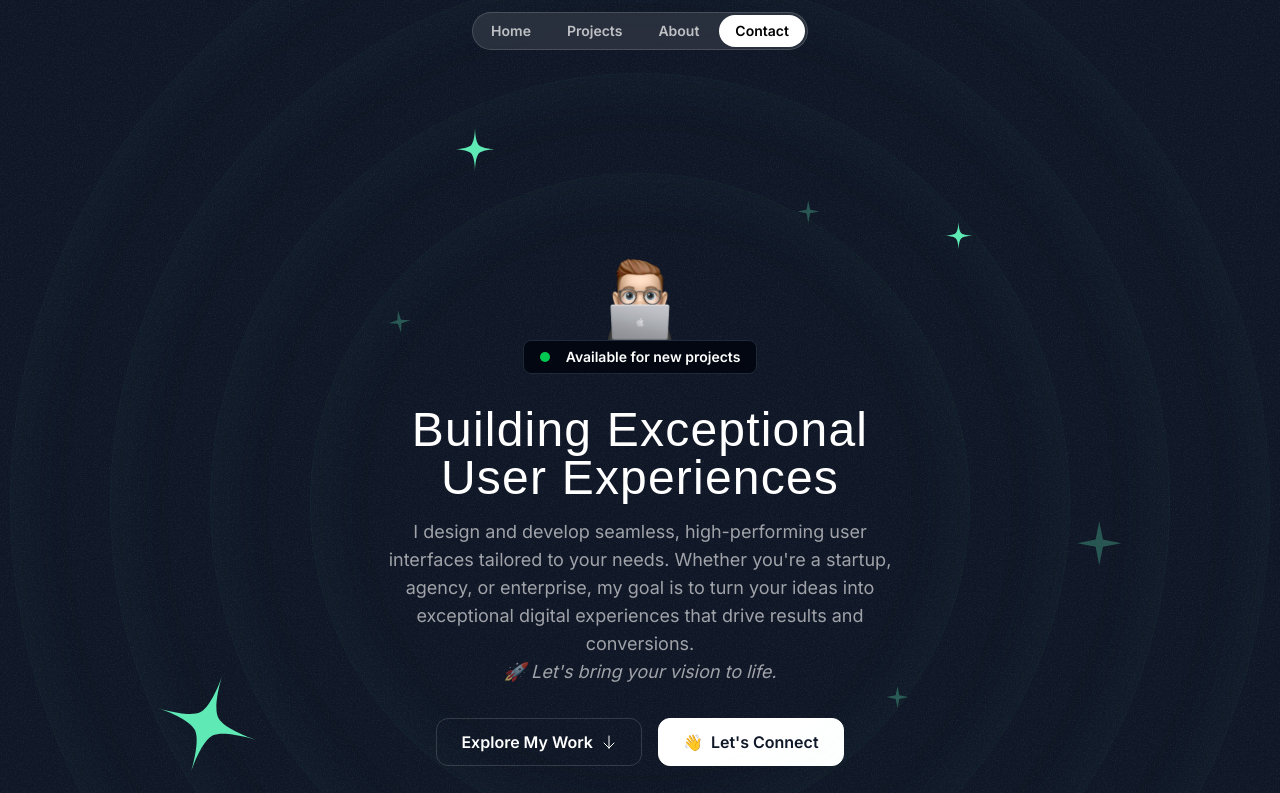
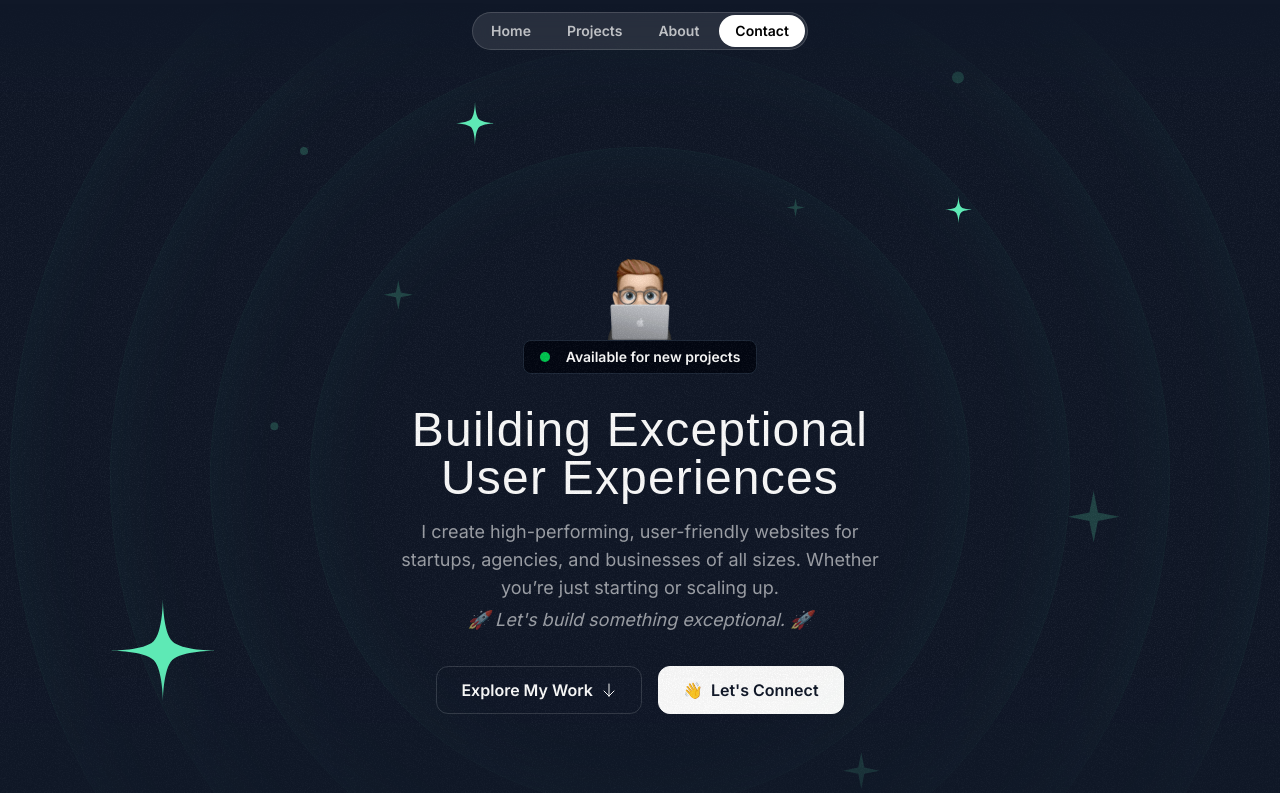
Before and after one commit to Nisschhal/portfolio-v2, a Next.js app: page / in a window 1280 px wide. Shown: the top 793 px of the page. Built offline with nearby package versions, Linux system fonts and the light colour scheme; a web font is replaced by a local one.

Commit message:
Hero section completed

```diff
--- a/components/HeroOrbit.tsx
+++ b/components/HeroOrbit.tsx
@@ -23,7 +23,7 @@ const HeroOrbit = ({
         <div
           className=" inline-flex "
           style={{
-            transform: `rotate(-${rotate}deg)`,
+            transform: `rotate(${rotate * -1}deg)`,
           }}
         >
           {/* handle single star */}
--- a/sections/Hero.tsx
+++ b/sections/Hero.tsx
@@ -9,6 +9,8 @@ import HeroOrbit from "@/components/HeroOrbit"
 export const HeroSection = () => {
   return (
     <div className="py-32 md:py-48 lg:py-60 relative z-0 overflow-x-clip">
+      {/* Mask Background with linear-gradient */}
+      <div className="absolute inset-0 [mask-image:linear-gradient(to_bottom,transparent,black_10%,black_70%,transparent)]">
         {/* Background Noise */}
         <div
           className="absolute inset-0 -z-30 opacity-5  "
@@ -22,8 +24,8 @@ export const HeroSection = () => {
         <div className="size-[1260px] hero-ring"></div>
 
         {/* Stars Container */}
-      <div>
-        <HeroOrbit size={800} rotate={-72}>
+        <>
+          <HeroOrbit size={830} rotate={-65}>
             <StarIcon className="size-28 text-emerald-300" />
           </HeroOrbit>
           <HeroOrbit size={600} rotate={20}>
@@ -32,35 +34,50 @@ export const HeroSection = () => {
           <HeroOrbit size={620} rotate={95}>
             <StarIcon className="size-8 text-emerald-300" />
           </HeroOrbit>
-      </div>
 
-      {/* Sparkle Container */}
-      <div>
-        <HeroOrbit size={450} rotate={-8}>
-          <SparkleIcon className="size-6 text-emerald-300/30" />
+          {/* Sparkles Container */}
+          <>
+            <HeroOrbit size={460} rotate={-8}>
+              <SparkleIcon className="size-8 text-emerald-300/20" />
             </HeroOrbit>
-        <HeroOrbit size={500} rotate={75}>
-          <SparkleIcon className="size-6 text-emerald-300/30" />
+            <HeroOrbit size={460} rotate={75}>
+              <SparkleIcon className="size-5 text-emerald-300/20" />
             </HeroOrbit>
-        <HeroOrbit size={480} rotate={172}>
-          <SparkleIcon className="size-6 text-emerald-300/30" />
+            <HeroOrbit size={560} rotate={188}>
+              <SparkleIcon className="size-10 text-emerald-300/20" />
             </HeroOrbit>
             <HeroOrbit size={700} rotate={140}>
-          <SparkleIcon className="size-12 text-emerald-300/30" />
+              <SparkleIcon className="size-14 text-emerald-300/20" />
             </HeroOrbit>
+          </>
+
+          {/* Dots Container */}
+          <>
+            <HeroOrbit size={740} rotate={84}>
+              <div className="size-3 rounded-full bg-emerald-300/20" />
+            </HeroOrbit>
+            <HeroOrbit size={540} rotate={-36}>
+              <div className="size-2 rounded-full bg-emerald-300/20" />
+            </HeroOrbit>
+            <HeroOrbit size={680} rotate={0}>
+              <div className="size-2 rounded-full bg-emerald-300/20" />
+            </HeroOrbit>
+          </>
+        </>
       </div>
 
       {/* Container */}
       <div className="container">
         {/* Hero */}
         <div className="flex flex-col items-center">
+          {/* Avatar */}
           <Image
             src={memojiImage}
             className="size-[100px]"
             alt="Person peeking from behind laptop"
           />
 
-          {/* Content */}
+          {/* Availability */}
           <div className=" inline-flex items-center bg-gray-950 px-4 py-1.5 border border-gray-800 text-sm font-semibold gap-4 rounded-lg">
             {/* ping */}
             <div className="bg-green-500 rounded-full size-2.5"></div>
@@ -68,6 +85,7 @@ export const HeroSection = () => {
           </div>
         </div>
 
+        {/* Hero Contents */}
         <div className="max-w-lg mx-auto">
           {/* Headline */}
           <h1 className="font-serif text-3xl md:text-5xl text-center mt-8 tracking-wide">
@@ -75,15 +93,15 @@ export const HeroSection = () => {
           </h1>
           {/* Description */}
           <p className="mt-4 text-center text-white/60 md:text-lg ">
-            I design and develop seamless, high-performing user interfaces
-            tailored to your needs. Whether you&apos;re a startup, agency, or
-            enterprise, my goal is to turn your ideas into exceptional digital
-            experiences that drive results and conversions. <br />
-            <span className="italic">
-              🚀 Let&apos;s bring your vision to life.
+            I create high-performing, user-friendly websites for startups,
+            agencies, and businesses of all sizes. Whether you’re just starting
+            or scaling up. <br />
+            <span className="italic inline-block mt-1">
+              🚀 Let&apos;s build something exceptional. 🚀
             </span>
           </p>
         </div>
+
         {/* CTA */}
         <div className="flex flex-col md:flex-row justify-center items-center mt-8 gap-4">
           <button className="inline-flex items-center gap-2 border border-white/15 px-6 h-12 rounded-xl">
```
Lines whose indentation alone changed are shown as unchanged.
